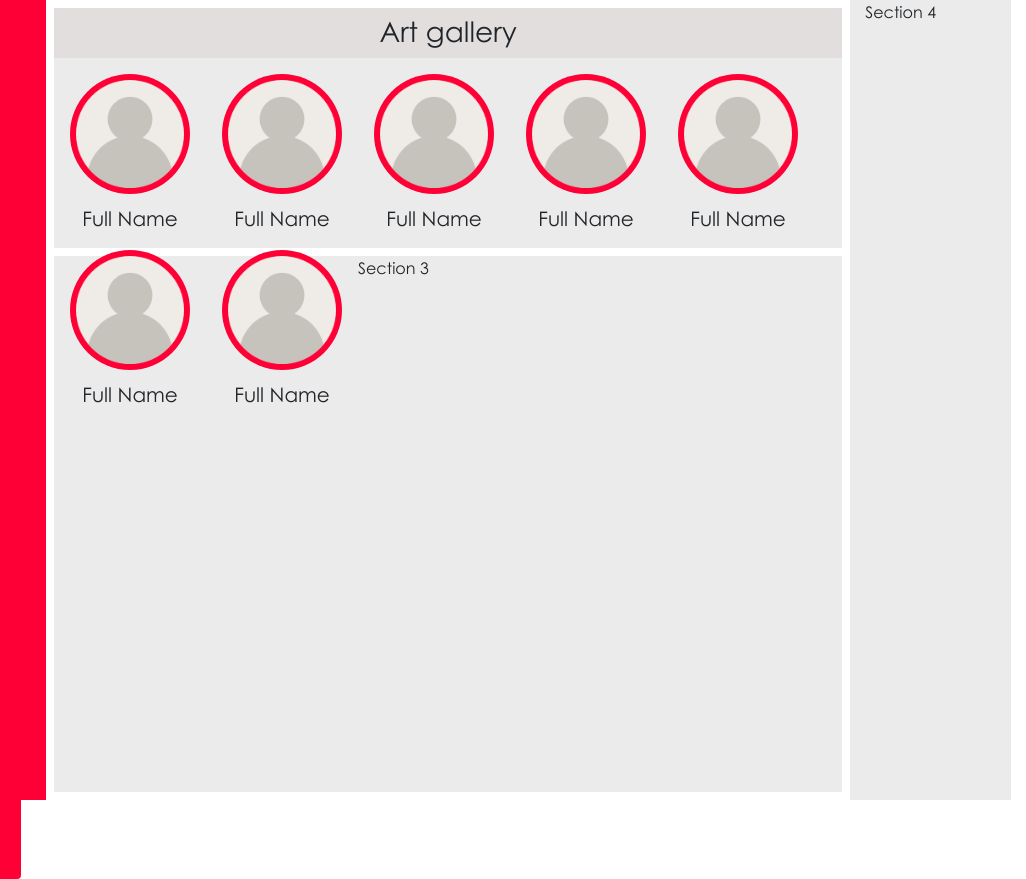
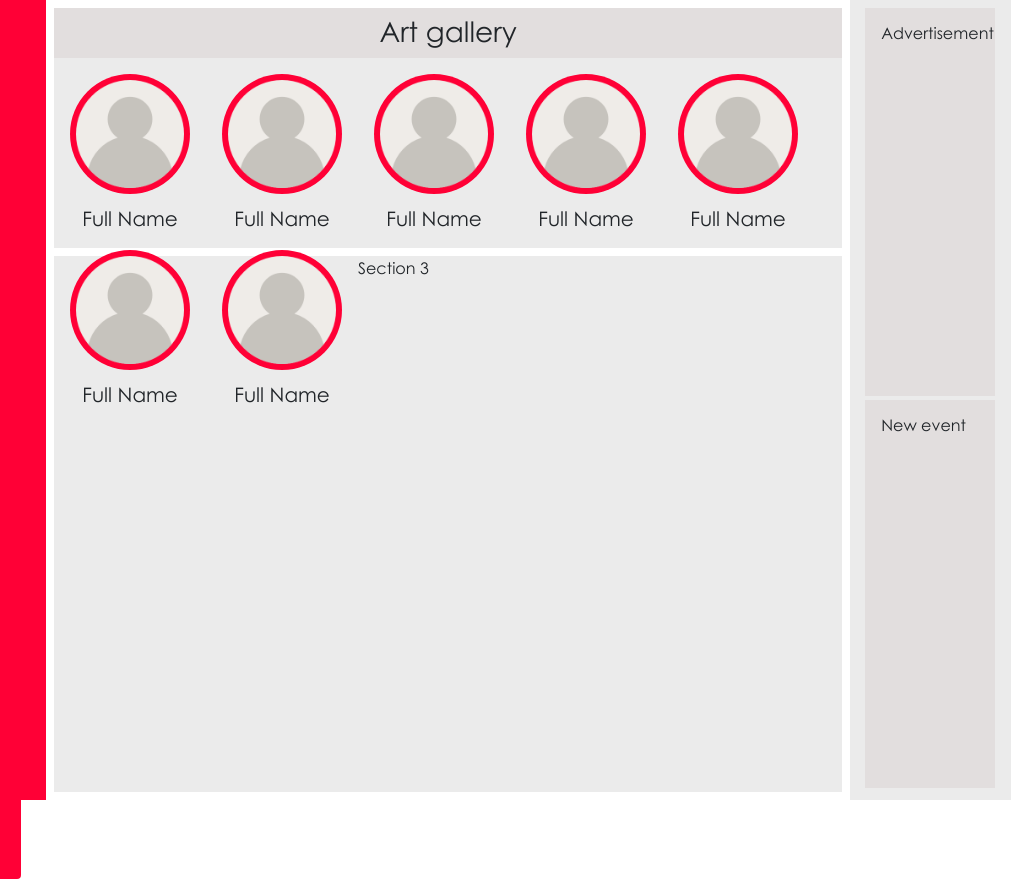
Before and after one commit to fagBoys/ArtGallery-ui, a plain HTML site: page Template/Index.html in a window 1280 px wide. Shown: the full height of the page, 254-1280 px from the left. Drawn offline with nearby package versions, Linux system fonts and the light colour scheme.

Commit message:
Section 4 added
در این کامیت جدید سکشن چهارم به قالب اضافه شده است

```diff
--- a/Template/Index.html
+++ b/Template/Index.html
@@ -111,7 +111,12 @@
           </div>
 
           <div class="col-lg-2 rightbar-style">
-            Section 4
+            <div class="rightbar-topbox">
+              <h6>Advertisement</h6>
+            </div>
+            <div class="rightbar-bottombox">
+              <h6>New event</h6>
+            </div>
           </div>
 
         </div>
--- a/Template/style.css
+++ b/Template/style.css
@@ -47,6 +47,28 @@ body.body-style
   height: 100vh;
   background-color: #ebebeb;
   float: right;
+}
+
+.rightbar-topbox
+{
+  width: 99%;
+  height: 48.5vh;
+  margin-top: 1vh;
+  margin-bottom: 0.5vh;
+  background-color: #e2dede;
+  padding: 2vh;
+
+}
+
+.rightbar-bottombox
+{
+  width: 99%;
+  height: 48.5vh;
+  margin-top: 0.5vh;
+  margin-bottom: 1vh;
+  background-color: #e2dede;
+  padding: 2vh;
+
 }
 
 .ProfilePic-style
```
Also changed, not shown: 1 other file.
